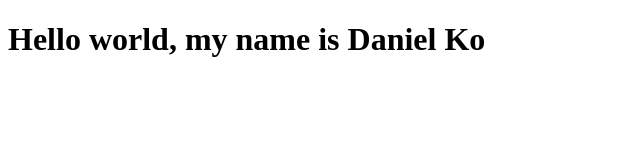
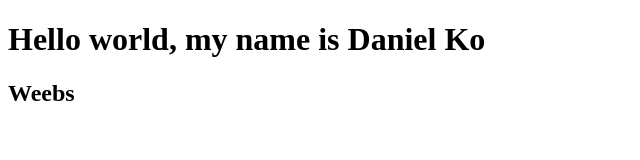
Before and after one commit to dankomong/dankomong.github.io, a plain HTML site: page index.html in a window 1280 px wide. Shown: the whole page, without its empty margins (0-640 px from the left). Drawn offline with Linux system fonts and the light colour scheme.

```diff
--- a/index.html
+++ b/index.html
@@ -3,7 +3,7 @@
 
 <body>
 <h1>Hello world, my name is Daniel Ko</h1>
-
+<h2> Weebs</h2>
 </body>
 
 
```
